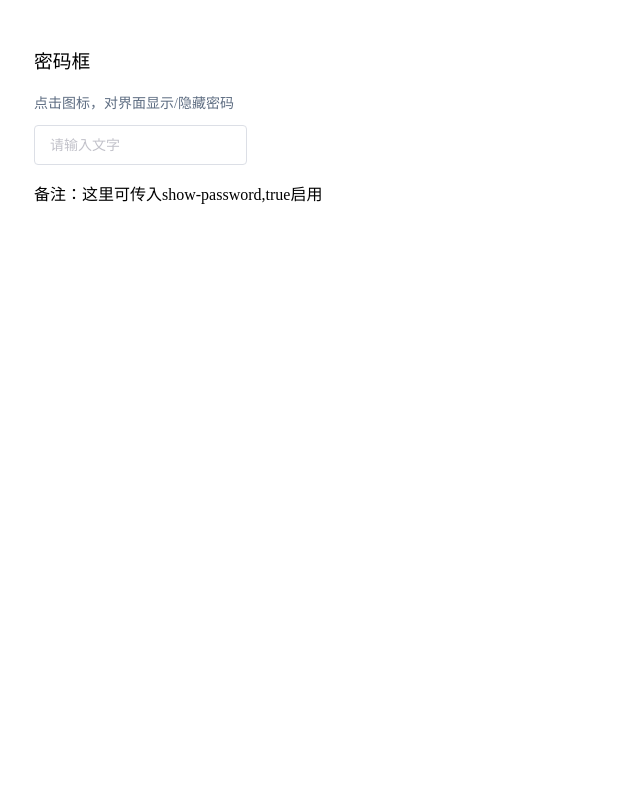
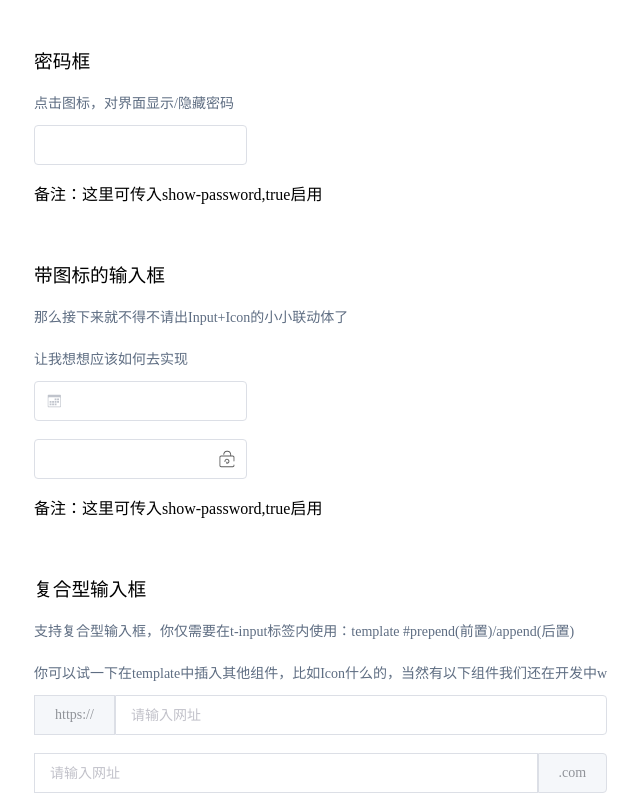
Before and after one commit to zheng-shugan/try-ui, a Vue app: page /input in a window 1280 px wide. Shown: the part 1400-2211 px from the top of the page, without its empty margins (336-976 px from the left). Before the commit the page ends 1639 px from the top, so only its background shows below. Built offline with nearby package versions, Linux system fonts and the light colour scheme.

Commit message:
feat(*):Input组件增加了复合类型输入框和带Icon的输入框 (#33)

```diff
--- a/package.json
+++ b/package.json
@@ -20,7 +20,6 @@
     "@antfu/eslint-config": "^0.34.1",
     "babel-eslint": "^10.1.0",
     "classnames": "^2.3.2",
-    "clipboard": "^2.0.11",
     "eslint": "^8.32.0",
     "github-markdown-css": "^5.2.0",
     "html-loader": "^4.2.0",
@@ -30,6 +29,7 @@
     "save": "^2.9.0",
     "vite-plugin-windicss": "^1.8.10",
     "vue": "^3.2.45",
+    "vue-clipboard2": "^0.3.3",
     "vue-router": "^4.1.6"
   },
   "devDependencies": {
--- a/packages/components/Input/src/index.vue
+++ b/packages/components/Input/src/index.vue
@@ -1,15 +1,16 @@
 <script lang="ts" setup>
-import { computed, ref, useAttrs } from 'vue'
+  import { computed, ref, useAttrs, useSlots } from 'vue'
 
-// withDefaults可以为props添加默认值等
   const inputProps = withDefaults(defineProps<InputProps>(), {
     modelValue: '',
   })
   const inputEmits = defineEmits<InputEmits>()
-type TargetElement = HTMLInputElement | HTMLTextAreaElement
-
   // 实现props穿透，继承原生input属性
   const attrs = useAttrs()
+  // 复合输入框
+  const slots = useSlots()
+
+  type TargetElement = HTMLInputElement | HTMLTextAreaElement
 
   // 组件接收的值类型
   interface InputProps {
@@ -18,6 +19,8 @@ interface InputProps {
     size?: 'mini' | 'small' | 'medium'
     clearable?: boolean
     showPassword?: boolean
+    prefixIcon?: string
+    suffixIcon?: string
   }
 
   // 组件发送事件类型
@@ -55,51 +58,71 @@ const changeInputVal = (event: Event) => {
     inputEmits('update:modelValue', (event.target as TargetElement).value)
   }
 
-// 禁用样式
+  // 增加Icon组件的输入框
+  // -前置
+  const isShowPrefixIcon = computed(() => {
+    return inputProps.prefixIcon
+  })
+  // -后置
+  const isShowSuffixIcon = computed(() => {
+    return (inputProps.suffixIcon && !inputProps.clearable && !inputProps.showPassword)
+  })
+
+
+  // 传递样式
   const styleClass = computed(() => {
     return {
+      // 禁用
       'is-disabled': inputProps.disabled,
+      // 大小
       [`t-input--${inputProps.size}`]: inputProps.size,
+      // 复合输入框-前
+      ["t-input-group t-input-prepend"]: slots.prepend,
+      // 复合输入框-后
+      ["t-input-group t-input-append"]: slots.append
     }
   })
 </script>
 
 <template>
-  <div
-    class="t-input"
-    :class="styleClass"
-    @mouseenter="isEnter = true"
-    @mouseleave="isEnter = false"
-  >
+  <div class="t-input" :class="styleClass" @mouseenter="isEnter = true" @mouseleave="isEnter = false">
+    <!-- 前置复合控件 -->
+    <div class="t-input__prepend" v-if="slots.prepend">
+      <slot name="prepend"></slot>
+    </div>
+
+    <!-- 输入框本框 -->
     <input
       ref="ipt"
       class="t-input__inner"
-      placeholder="请输入文字"
       :value="inputProps.modelValue"
       :disabled="inputProps.disabled"
       v-bind="attrs"
       @input="changeInputVal"
     >
-    <!-- 一键删除 -->
-    <div
-      v-if="inputProps.clearable && isClearAbled"
-      class="t-input__suffix"
-      @click="clearValue"
-    >
+
+    <!-- 删除控件，后面图标会改成Icon -->
+    <div v-if="inputProps.clearable && isClearAbled" class="t-input__suffix" @click="clearValue">
       <img src="../style/error.png">
     </div>
-    <!-- 是否可见 -->
-    <div
-      v-show="isShowEye"
-      class="t-input__suffix"
-      @click="changeType"
-    >
-      <!-- 待完善 -->
+    <!-- 展示控件，后面图标会改成Icon -->
+    <div v-show="isShowEye" class="t-input__suffix" @click="changeType">
       <img src="../style/Show.png" alt="密码可见">
     </div>
-    <!-- <p>value：{{ inputProps.modelValue }}</p> -->
+
+    <!-- 图标控件 -->
+    <div v-if="isShowPrefixIcon" class="t-input__prefix no-cursor">
+      <t-icon :type="inputProps.prefixIcon" />
+    </div>
+    <div v-if="isShowSuffixIcon" class="t-input__suffix no-cursor">
+      <t-icon :type="inputProps.suffixIcon" />
+    </div>
+
+    <!-- 后置复合控件 -->
+    <div class="t-input__append" v-if="slots.append">
+      <slot name="append"></slot>
+    </div>
   </div>
 </template>
 
-<style lang="scss" src="../style/style.scss">
-</style>
+<style lang="scss" src="../style/style.scss"></style>
--- a/packages/components/Input/style/style.scss
+++ b/packages/components/Input/style/style.scss
@@ -3,6 +3,23 @@
   display: inline-block;
   position: relative;
   height: 40px;
+
+  .t-input__prefix,
+  .t-input__suffix {
+    position: absolute;
+    right: 10px;
+    height: 100%;
+    top: 0%;
+    display: flex;
+    flex-direction: row;
+    align-items: center;
+    cursor: pointer;
+    color: #c0c4cc;
+    img {
+      height: 50%;
+    }
+  }
+}
 
 .t-input__inner {
   background-color: #fff;
@@ -19,6 +36,7 @@
   align-items: center;
   height: 100%;
   width: 100%;
+
   &::placeholder {
     color: #c2c2ca;
   }
@@ -32,22 +50,6 @@
   }
 }
 
-    .t-input__suffix {
-      position: absolute;
-      right: 10px;
-      height: 100%;
-      top: 0%;
-      display: flex;
-      flex-direction: row;
-      align-items: center;
-      cursor: pointer;
-      color: #c0c4cc;
-      img {
-        height: 50%;
-      }
-    }
-}
-
 // 被禁用时
 .t-input.is-disabled {
   .t-input__inner {
@@ -55,19 +57,23 @@
     border-color: #e4e7ed;
     color: #c0c4cc;
     cursor: not-allowed;
+
     &::placeholder {
       color: #F56C6C;
     }
   }
 }
 
+// 三个size
 .t-input.t-input--medium {
   .t-input__inner {
     height: 90%;
+
     &::placeholder {
       font-size: 15px;
     }
   }
+
   .t-input__suffix {
     position: absolute;
     right: 10px;
@@ -78,6 +84,7 @@
     align-items: center;
     cursor: pointer;
     color: #c0c4cc;
+
     img {
       height: 50%;
     }
@@ -92,6 +99,7 @@
       font-size: 14px;
     }
   }
+
   .t-input__suffix {
     position: absolute;
     right: 10px;
@@ -102,6 +110,7 @@
     align-items: center;
     cursor: pointer;
     color: #c0c4cc;
+
     img {
       height: 50%;
     }
@@ -116,6 +125,7 @@
       font-size: 13px;
     }
   }
+
   .t-input__suffix {
     position: absolute;
     right: 10px;
@@ -126,8 +136,92 @@
     align-items: center;
     cursor: pointer;
     color: #c0c4cc;
+
     img {
       height: 50%;
     }
   }
 }
+
+// 复合型输入框前缀/后缀样式
+.t-input.t-input-group.t-input-append,
+.t-input.t-input-group.t-input-prepend {
+  line-height: normal;
+  display: inline-table;
+  width: 100%;
+  border-collapse: separate;
+  border-spacing: 0;
+
+  .t-input__inner {
+    border-radius: 0 4px 4px 0;
+  }
+
+  //复合输入框
+  .t-input__prepend,
+  .t-input__append {
+    background-color: #f5f7fa;
+    color: #909399;
+    vertical-align: middle;
+    display: table-cell;
+    position: relative;
+    border: 1px solid #dcdfe6;
+    border-radius: 4 0px 0px 4px;
+    padding: 0 20px;
+    width: 1px;
+    white-space: nowrap;
+  }
+
+  .t-input__append {
+    border-radius: 0 4px 4px 0px;
+  }
+}
+
+.t-input.t-input-group.t-input-append {
+  .t-input__inner {
+    border-top-right-radius: 0px;
+    border-bottom-right-radius: 0px;
+  }
+}
+
+// 图标控件样式
+.t-input__prefix {
+  position: absolute;
+  left: 10px;
+  height: 100%;
+  top: 0;
+  display: flex;
+  align-items: center;
+  cursor: pointer;
+  color: #c0c4cc;
+  font-size: 15px;
+}
+
+.no-cursor {
+  cursor: default;
+}
+
+.t-input__prefix {
+  position: absolute;
+  width: 20px;
+  cursor: default;
+  left: 10px;
+
+  .t-input__inner {
+    padding-left: 30px !important;
+  }
+}
+
+.t-input__suffix {
+  position: absolute;
+  width: 20px;
+  cursor: default;
+  right: 10px;
+
+  .t-input__inner {
+    padding-right: 30px !important;
+  }
+}
+
+.t-input__prefix .t-input__inner {
+  padding-right: 30px !important;
+}
--- a/src/components/Icon.vue
+++ b/src/components/Icon.vue
@@ -108,28 +108,13 @@
     <li class="icon-item">
       <span class="demo-svg-icon">
         <t-icon type="menu" /><br />
-        <span class="icon-name" data-clipboard-text="menu"
-          >menu</span
-        >
+        <span class="icon-name" id="iconName">menu </span>
       </span>
     </li>
   </ul>
 </template>
 
-<script lang="ts">
-// 尝试复刻饿了么的点击复制功能
-// import Clipboard from 'clipboard'
-// export default function copy(){
-//     let clip = new Clipboard(".icon-item");
-//     clip.on("success", (e) => {
-//       alert("已复制到您的剪贴板");
-//       clip.destroy();
-//     });
-//     clip.on("error", (e) => {
-//       alert("该浏览器不支持自动复制");
-//       clip.destroy();
-//     });
-// }
+<script lang="ts" setup>
 </script>
 
 <style lang="scss" scoped>
--- a/src/components/Input.vue
+++ b/src/components/Input.vue
@@ -4,7 +4,10 @@ export default {
   data() {
     return {
       // 双向绑定数据
-      value: '',
+      value1: '',
+      value2: '',
+      value3: '',
+      value4: '',
       // 单向绑定数据
       bindValue: '啊哈我被单向绑定啦！',
       // 输入框尺寸
@@ -23,22 +26,22 @@ export default {
     <p /><p />
     <h3>基础用法</h3>
     <em>实现输入框输入数据的双向绑定。</em><br>
-    <t-input v-model="value" />
+    <t-input v-model="value1" />
     <p>备注：这里可传入value</p>
     <p /><p />
     <h3>禁用状态</h3>
     <em>实现禁用输入框，无法编辑输入框内文本。</em><br>
-    <t-input v-model="value" :disabled="true" />
+    <t-input v-model="value2" :disabled="true" />
     <p>备注：这里可传入disabled true时输入框被禁用</p>
     <p /><p />
     <h3>非正式-不同尺寸</h3>
     <em>除了默认尺寸，Tinput额外定义了三种输入框尺寸，它们分别是medium,small,mini</em><br>
     <em>size=medium</em><br>
-    <t-input v-model="value" :size="medium" /><br>
+    <t-input :size="medium" /><br>
     <em>size=small</em><br>
-    <t-input v-model="value" :size="small" /><br>
+    <t-input :size="small" /><br>
     <em>size=mini</em><br>
-    <t-input v-model="value" :size="mini" /><br>
+    <t-input :size="mini" /><br>
     <p>备注：这里可传入size</p>
     <p /><p />
     <h3>非正式-v-bind绑定</h3>
@@ -48,13 +51,42 @@ export default {
     <p /><p />
     <h3>可清空</h3>
     <em>点击图标，实现输入框内容清空</em><br>
-    <t-input v-model="value" :clearable="true" />
+    <t-input v-model="value3" :clearable="true" />
     <p>备注：这里可传入clearable,true可清除</p>
     <p /><p />
     <h3>密码框</h3>
     <em>点击图标，对界面显示/隐藏密码</em><br>
-    <t-input v-model="value" :show-password="true" />
+    <t-input v-model="value4" :show-password="true" />
     <p>备注：这里可传入show-password,true启用</p>
+
+    <p /><p />
+    <h3>带图标的输入框</h3>
+    <em>那么接下来就不得不请出Input+Icon的小小联动体了</em><br>
+    <em>让我想想应该如何去实现</em><br>
+    <t-input prefixIcon="calendar" />
+    <br /><br />
+    <t-input suffixIcon="psw" />
+    <p>备注：这里可传入show-password,true启用</p>
+
+    <p /><p />
+    <h3>复合型输入框</h3>
+    <em>支持复合型输入框，你仅需要在t-input标签内使用：template #prepend(前置)/append(后置)</em><br>
+    <em>你可以试一下在template中插入其他组件，比如Icon什么的，当然有以下组件我们还在开发中w</em><br>
+    <div>
+      <t-input placeholder="请输入网址">
+        <template #prepend>
+          https://
+        </template>
+      </t-input>
+    </div>
+    <br />
+    <div>
+      <t-input placeholder="请输入网址">
+        <template #append>
+          .com
+        </template>
+      </t-input>
+    </div>
   </div>
 </template>
 
--- a/src/main.ts
+++ b/src/main.ts
@@ -3,15 +3,19 @@ import { createApp } from 'vue'
 import install from '../packages/try-ui'
 import App from './App.vue'
 import router from './router'
+// 引入文本复制粘贴插件
+// import VueClipBoard from 'vue-clipboard2'
 // 引入样式
 import '../packages/theme-chalk/index.scss'
 // 引入icon图标样式和配置
 import '@/assets/icons/index.css'
 import '@/assets/icons/index.js'
 
+
 const app = createApp(App)
 install(app)
 
 app.use(router)
+// app.use(VueClipBoard)
 
 app.mount('#app')
```
Also changed, not shown: 1 other file (tests, documents, lock files or other folders). Lines whose indentation alone changed are shown as unchanged.
